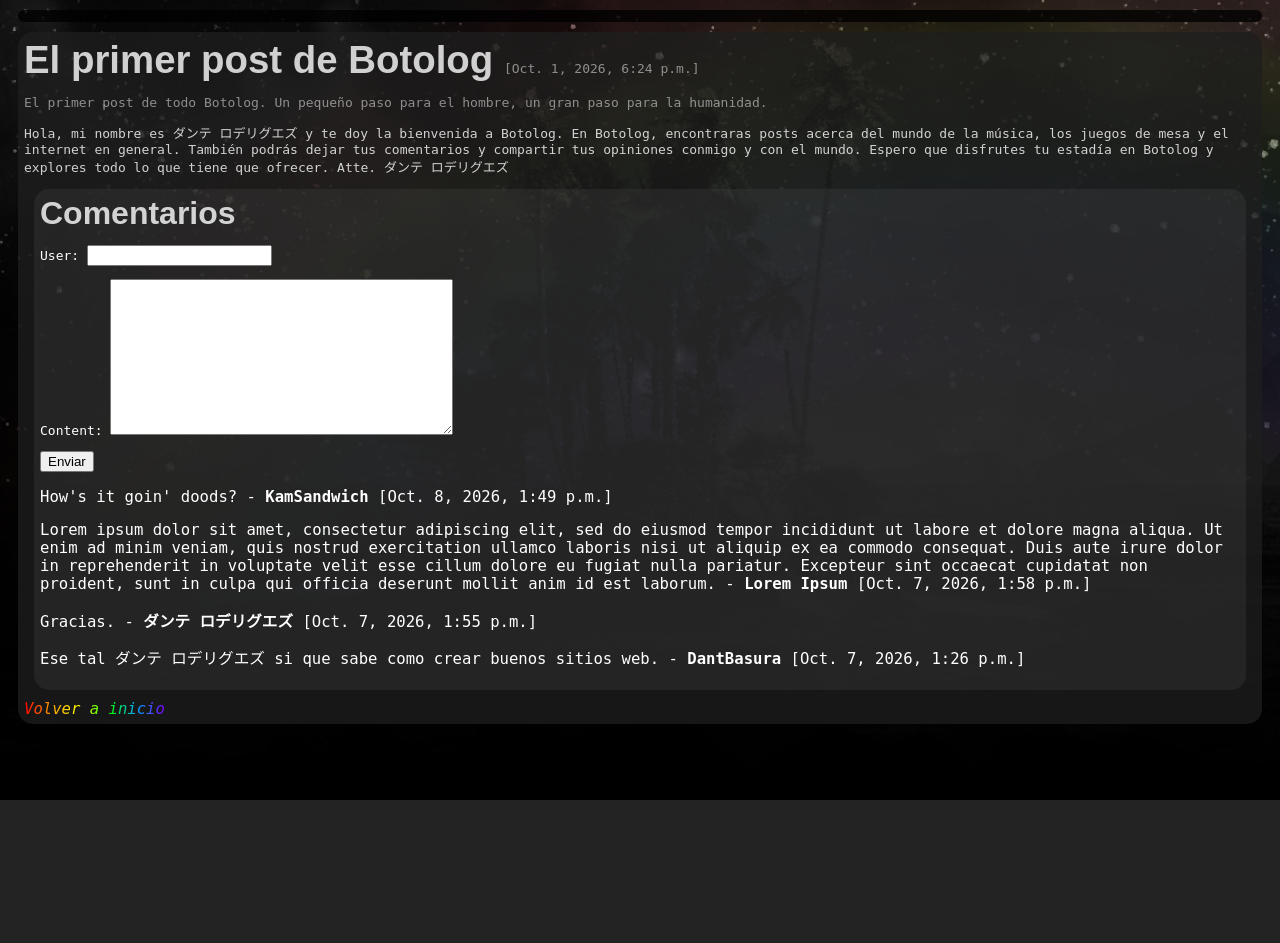
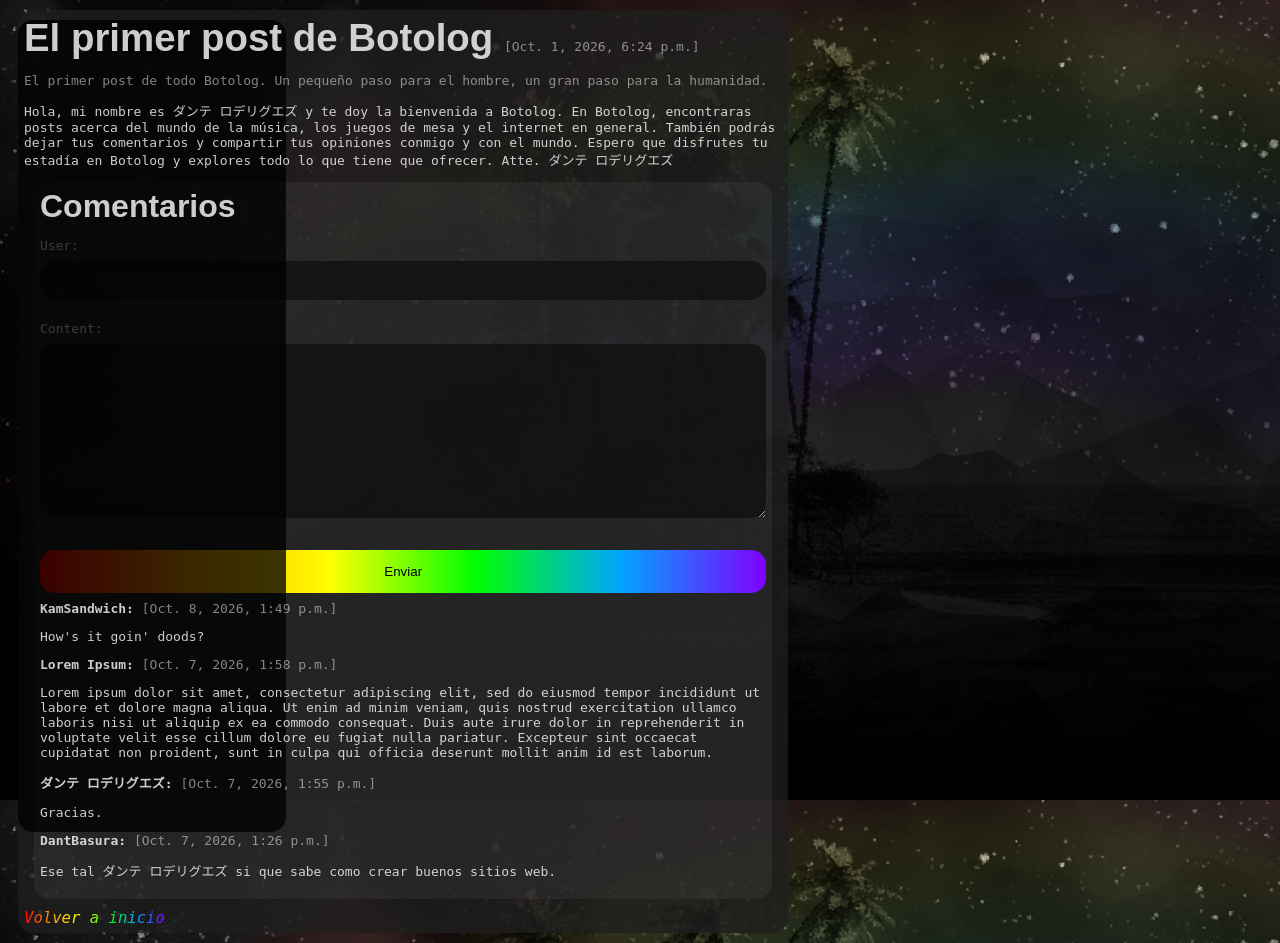
Before and after one commit to DanteRodriguezHola/Botolog, a Django app: a page that uses Website/_Blog/templates/_Blog/detail.html in a window 1280 px wide. Before the commit the page ends 800 px from the top, so only its background shows below. Run offline with Django 5.2, Linux system fonts and the light colour scheme; data comes from the database, SQL or seed files in the repository; both versions use the stored data as it was after the commit.

Commit message:
Intentando poner la barra de navegación al lado de los posts (no funciona)

```diff
--- a/Website/_Blog/static/style.css
+++ b/Website/_Blog/static/style.css
@@ -1,5 +1,5 @@
 html {
-    background-image: url('images/background.png');
+    background-image: url('background.png');
     background-position: center;
     background-attachment: fixed;
     background-size: cover;
@@ -18,21 +18,28 @@
 }
 
 .basket.navegation {
+    width: 20%;
+    height: 100%;
+
+    display: block;
+    position: fixed;
+    overflow: auto;
+
     background-color: #000000c4;
 }
 
 .basket.posts {
+    width: 60%;
+    height: 100%;
+
+    display: block;
+    unicode-bidi: isolate;
+
     background-color: #1f1f1fc4;
 }
 
 .basket.comments {
     background-color: #4c4c4c3c;
-}
-
-.highlight.comment {
-    display: block;
-
-    font-size: 1.2em;
 }
 
 .highlight-text {
@@ -67,6 +74,43 @@
     font-size: 1em;
 }
 
+.form
+label {
+    display: block;
+}
+
+input[type = text], textarea, select {
+  width: 100%;
+
+  padding: 12px;
+
+  margin: 8px 0;
+
+  border: 6px;
+  border-radius: 15px;
+
+  background-color: #0f0f0fc4;
+
+  display: inline-block;
+
+  box-sizing: border-box;
+}
+
+button {
+  width: 100%;
+  background: linear-gradient(to right, #ff0000, #ffa500, #ffff00, #00ff00, #00a5ff, #8000ff);
+  color: #000000;
+  padding: 14px;
+  margin: 8px 0;
+  border: none;
+  border-radius: 15px;
+  cursor: pointer;
+}
+
+.username {
+    display: inline;
+}
+
 a {
     background: linear-gradient(to right, #ff0000, #ffa500, #ffff00, #00ff00, #00a5ff, #8000ff);
     -webkit-background-clip: text;
--- a/Website/_Blog/templates/_Blog/detail.html
+++ b/Website/_Blog/templates/_Blog/detail.html
@@ -71,9 +71,21 @@
 
         <div>
 
-            <p class = 'highlight comment'>
+            <p class = 'highlight-text username'>
 
-                {{ comment.content }} - <strong> {{ comment.user }} </strong> <span class = 'overshadow date'> [{{ comment.date }}] </span>
+                <strong> {{ comment.user }}: </strong>
+
+            </p>
+
+            <p class = 'overshadow-text date'>
+
+                [{{ comment.date }}]
+
+            </p>
+
+            <p class = 'highlight-text'>
+
+                {{ comment.content }}
 
             </p>
 
```
Also changed, not shown: Website/_Blog/static/background.png (renamed from Website/_Blog/static/images/background.png), Website/db.sqlite3.
